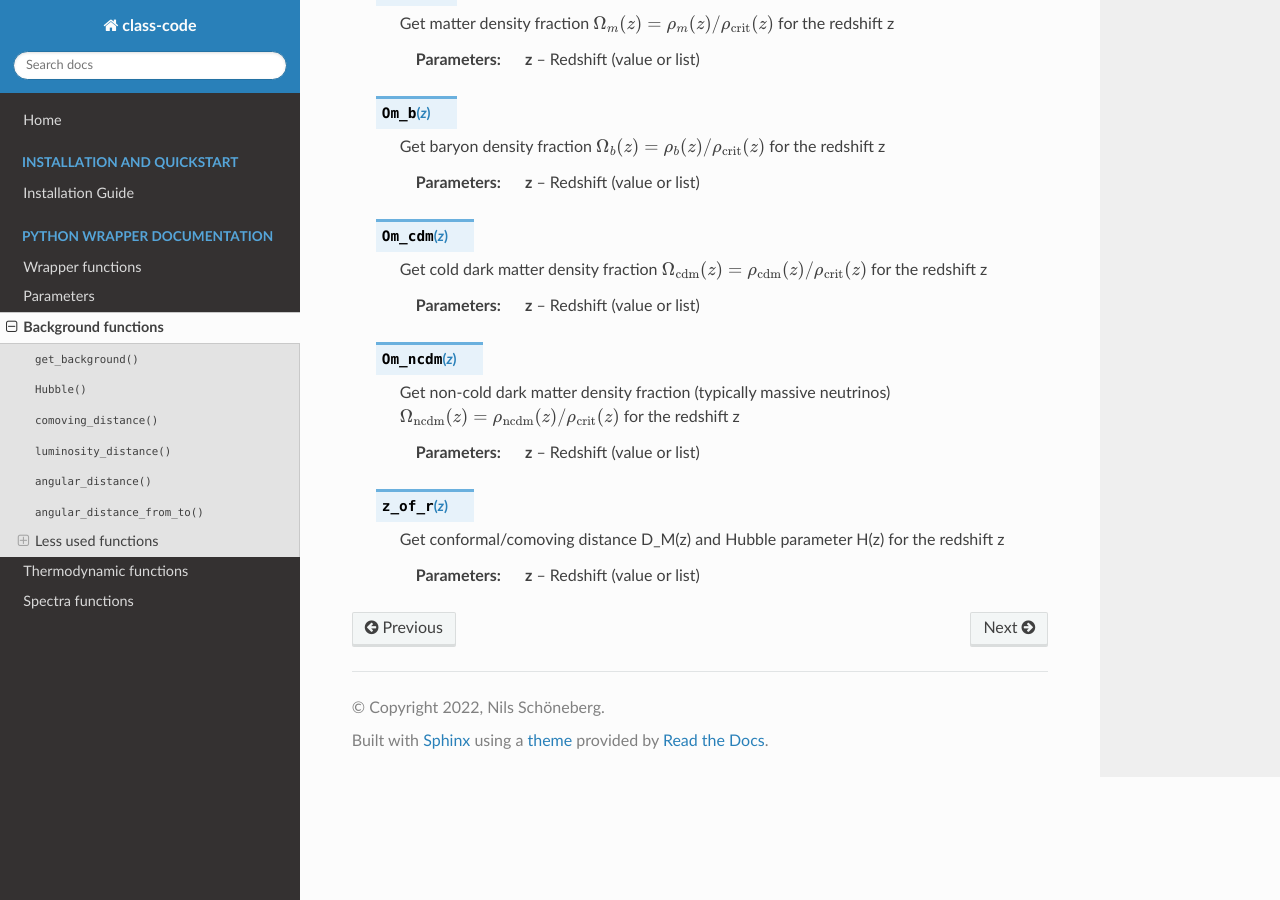
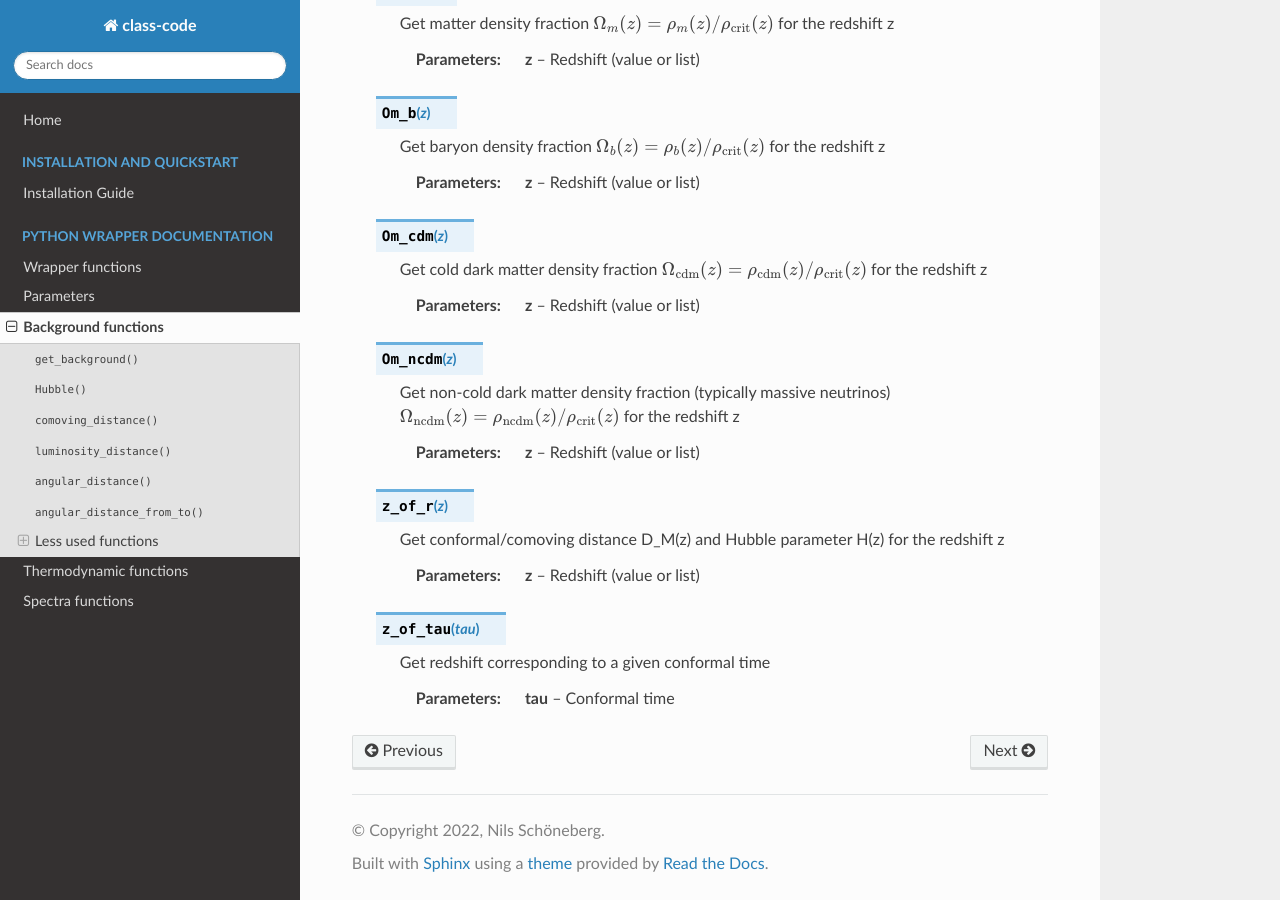
Before and after one commit to schoeneberg/class-code-documentation, a Sphinx documentation site: the page built from docs/wrapper_bg.rst, in a window 1280 px wide and 900 px high, scrolled down 1328 px. Built offline with Sphinx 7.4.7 and the Read the Docs theme 3.1.0, drawn with Linux system fonts in a browser that asks for light colours; pages that are not in the unit, such as notebooks, are missing from menus.

Commit message:
Update wrapper_bg.rst

```diff
--- a/docs/wrapper_bg.rst
+++ b/docs/wrapper_bg.rst
@@ -85,3 +85,9 @@ Less used functions
   Get conformal/comoving distance D_M(z) and Hubble parameter H(z) for the redshift z
 
   :param z: Redshift (value or list)
+
+ .. function:: z_of_tau(tau)
+
+  Get redshift corresponding to a given conformal time
+
+  :param tau: Conformal time
```
